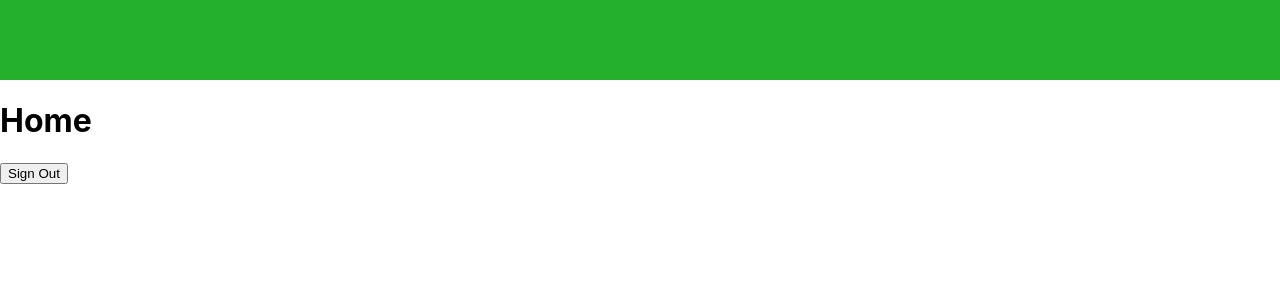
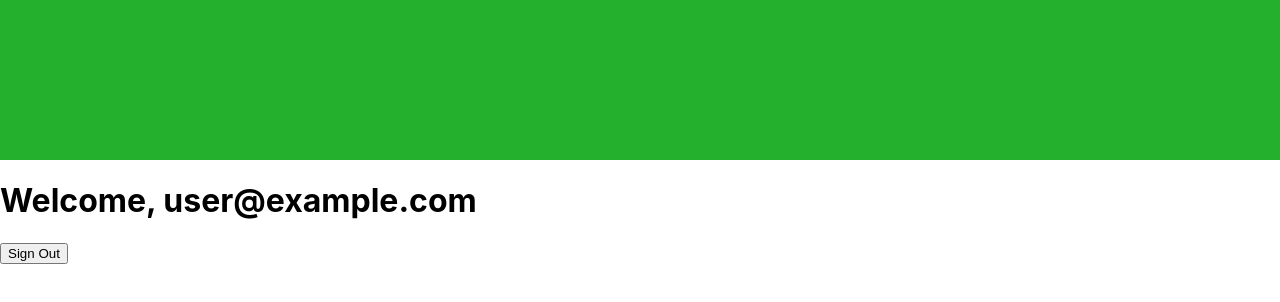
Before and after one commit to boxkr/pitch-in, a React (Create React App) app: page / in a window 1280 px wide. Shown: the top 302 px of the page. Built offline with nearby package versions, Linux system fonts and the light colour scheme; no server answers; sample sign-in values are in the browser's storage.

Commit message:
access current user on homepage

```diff
--- a/src/Home.js
+++ b/src/Home.js
@@ -1,11 +1,32 @@
-import React from 'react'
+import React, { useContext, useEffect } from 'react'
 import app from './base'
+import Header from './Header'
+import { AuthContext } from "./utils/auth";
+import * as firebase from 'firebase'
+
 
 const Home = () => {
+
+    const { currentUser } = useContext(AuthContext);
+
+    useEffect(() => {
+        firebase.database().ref('users/' + currentUser.uid).set({
+            email: currentUser.email
+        })
+    }, []);
+
+
+
+
+
+
+
     return (
         <>
-            <h1>Home</h1>
-            <button onClick={() => app.auth().signOut()}>Sign Out</button>
+            <Header>
+                <h1>Welcome, {currentUser.email}</h1>
+                <button onClick={() => app.auth().signOut()}>Sign Out</button>
+            </Header>
         </>
     )
 }
```
